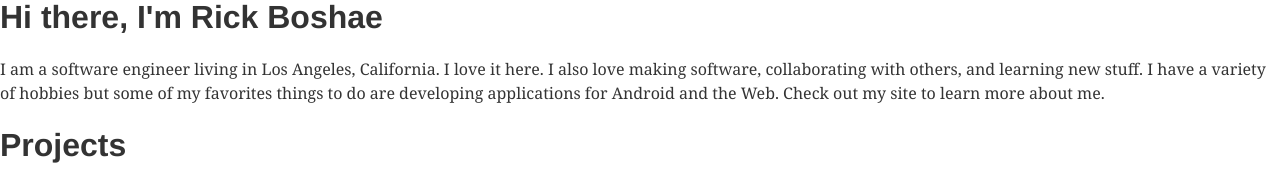
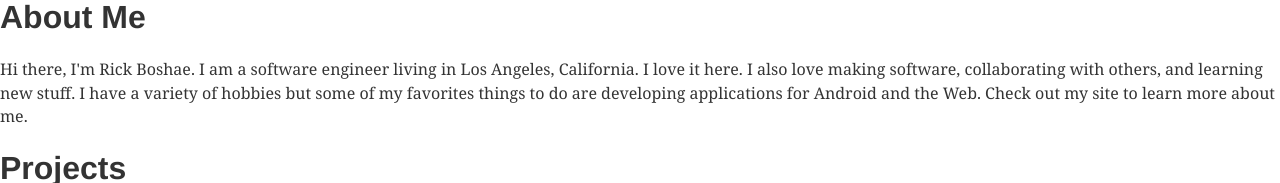
Before and after one commit to RBoshae/personal-website-react, a Gatsby site: page / in a window 1280 px wide. Shown: the top 183 px of the page. Built offline with nearby package versions, Linux system fonts and the light colour scheme; Gatsby itself is replaced by a stand-in of ours.

Commit message:
Changed to functional component

```diff
--- a/src/components/About.js
+++ b/src/components/About.js
@@ -1,14 +1,12 @@
 import React from "react";
 
-class About extends React.Component {
-  render(){
+const About = () => {
     return(
       <div className="about" >
-        <h1>Hi there, I'm Rick Boshae</h1>
-        <p>I am a software engineer living in Los Angeles, California. I love it here. I also love making software, collaborating with others, and learning new stuff. I have a variety of hobbies but some of my favorites things to do are developing applications for Android and the Web. Check out my site to learn more about me.</p>
+        <h1>About Me</h1>
+        <p>Hi there, I'm Rick Boshae. I am a software engineer living in Los Angeles, California. I love it here. I also love making software, collaborating with others, and learning new stuff. I have a variety of hobbies but some of my favorites things to do are developing applications for Android and the Web. Check out my site to learn more about me.</p>
         </div>
     );
-  }
 }
 
 export default About;
```
